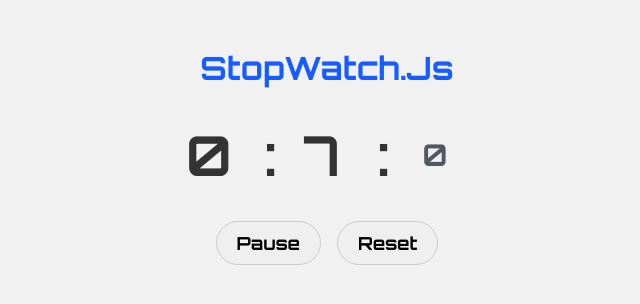
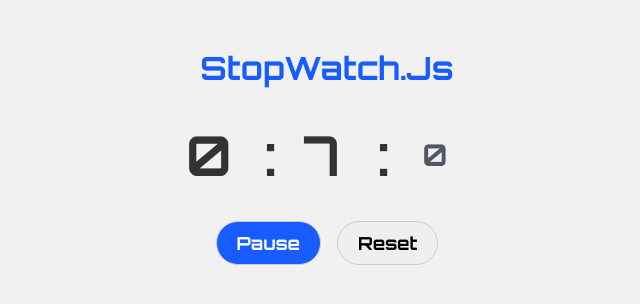
Before and after one commit to joaovitorfirmino2812/Stopwatch, a plain HTML site: page index.html in a window 1280 px wide. Both pictures are taken after a click on the button "Start". Shown: the whole page, without its empty margins (313-953 px from the left). Drawn offline with Linux system fonts and the light colour scheme.

Commit message:
Update style.css

```diff
--- a/Css/style.css
+++ b/Css/style.css
@@ -65,7 +65,7 @@
     transform: scale(1.1);
 }
 
-#start {
+#start, #pauseBtn {
     background-color: #175cff;
     color: #fff;
 }
@@ -73,4 +73,5 @@
 #pauseBtn,
 #continueBtn {
     display: none;
+
 }
```
